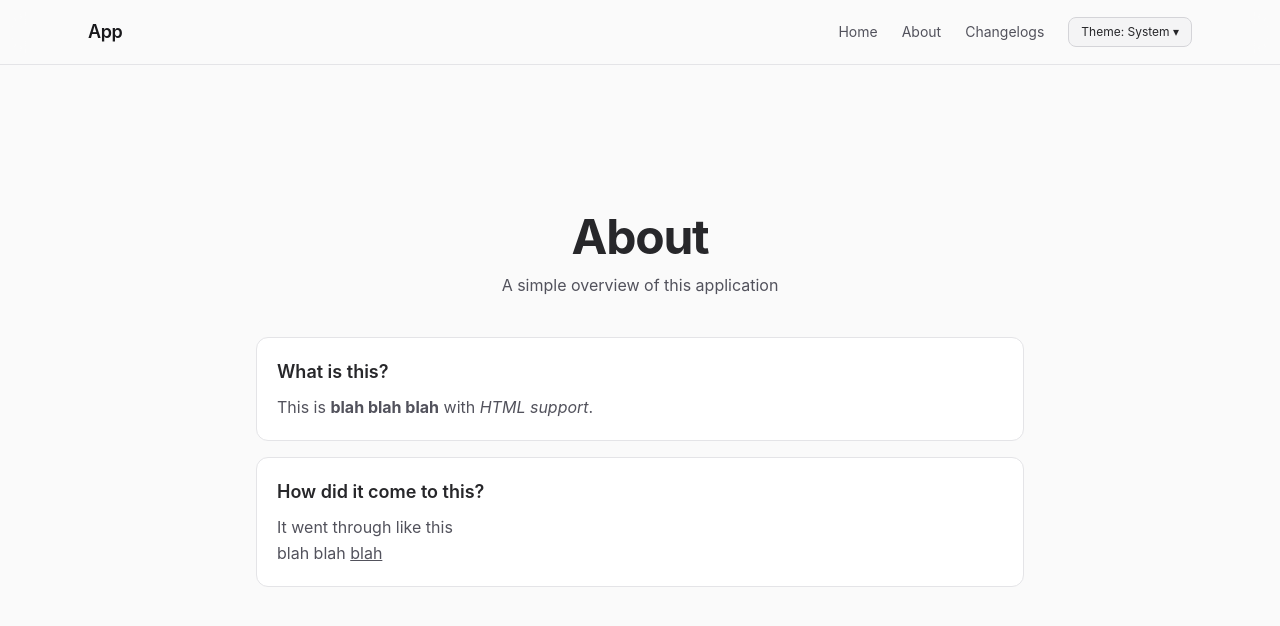
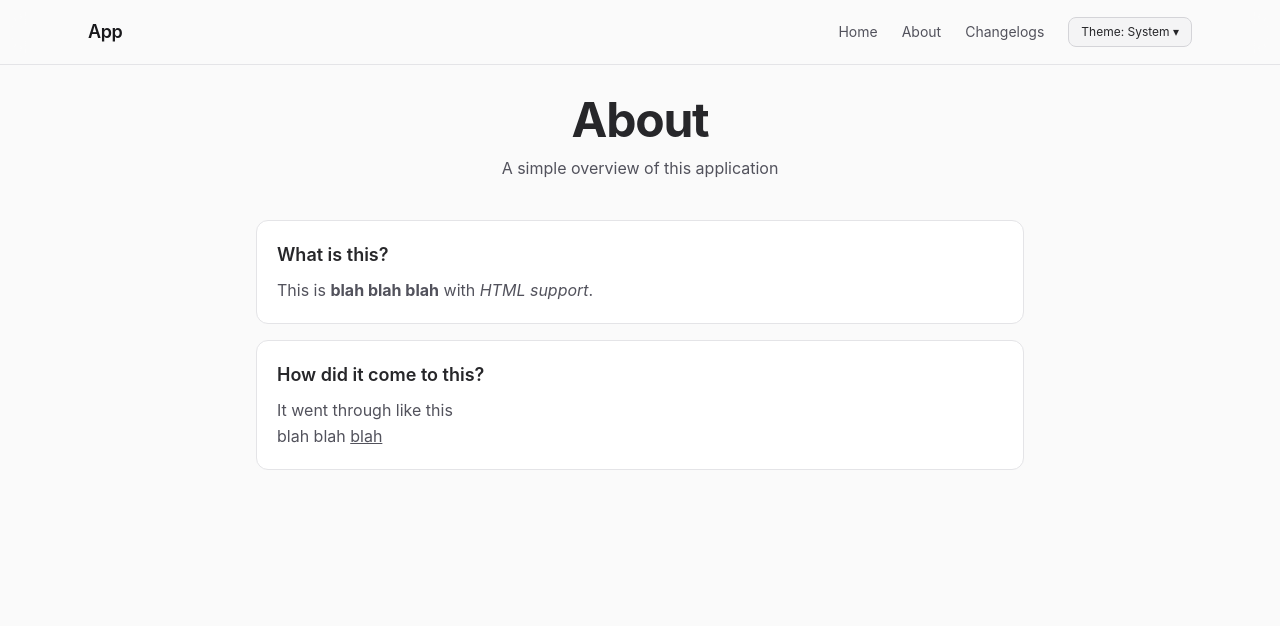
Before and after one commit to khianvictorycalderon/rtep-account-management, a React (Vite) app in the folder frontend/: page /about in a window 1280 px wide. Shown: the top 626 px of the page. Built offline with nearby package versions, Linux system fonts and the light colour scheme.

Commit message:
Fixed changelogs and about placement

```diff
--- a/frontend/src/public_pages/About.tsx
+++ b/frontend/src/public_pages/About.tsx
@@ -2,7 +2,7 @@ import { ABOUT, ABOUT_DESCRIPTION } from "../constants";
 
 export default function About() {
   return (
-    <div className="min-h-screen w-full flex items-center justify-center bg-zinc-50 dark:bg-zinc-950 text-zinc-800 dark:text-zinc-200 px-6 py-16">
+    <div className="min-h-screen w-full flex justify-center bg-zinc-50 dark:bg-zinc-950 text-zinc-800 dark:text-zinc-200 px-6 py-24">
       <div className="w-full max-w-3xl space-y-10">
 
         {/* Header */}
--- a/frontend/src/public_pages/Changelogs.tsx
+++ b/frontend/src/public_pages/Changelogs.tsx
@@ -3,7 +3,7 @@ import { CHANGELOGS } from "../constants";
 export default function Changelogs() {
 
   return (
-    <div className="min-h-screen w-full flex justify-center bg-zinc-50 dark:bg-zinc-950 text-zinc-800 dark:text-zinc-200 px-6 py-16">
+    <div className="min-h-screen w-full flex justify-center bg-zinc-50 dark:bg-zinc-950 text-zinc-800 dark:text-zinc-200 px-6 py-24">
       <div className="w-full max-w-3xl space-y-10">
 
         {/* Header */}
```
